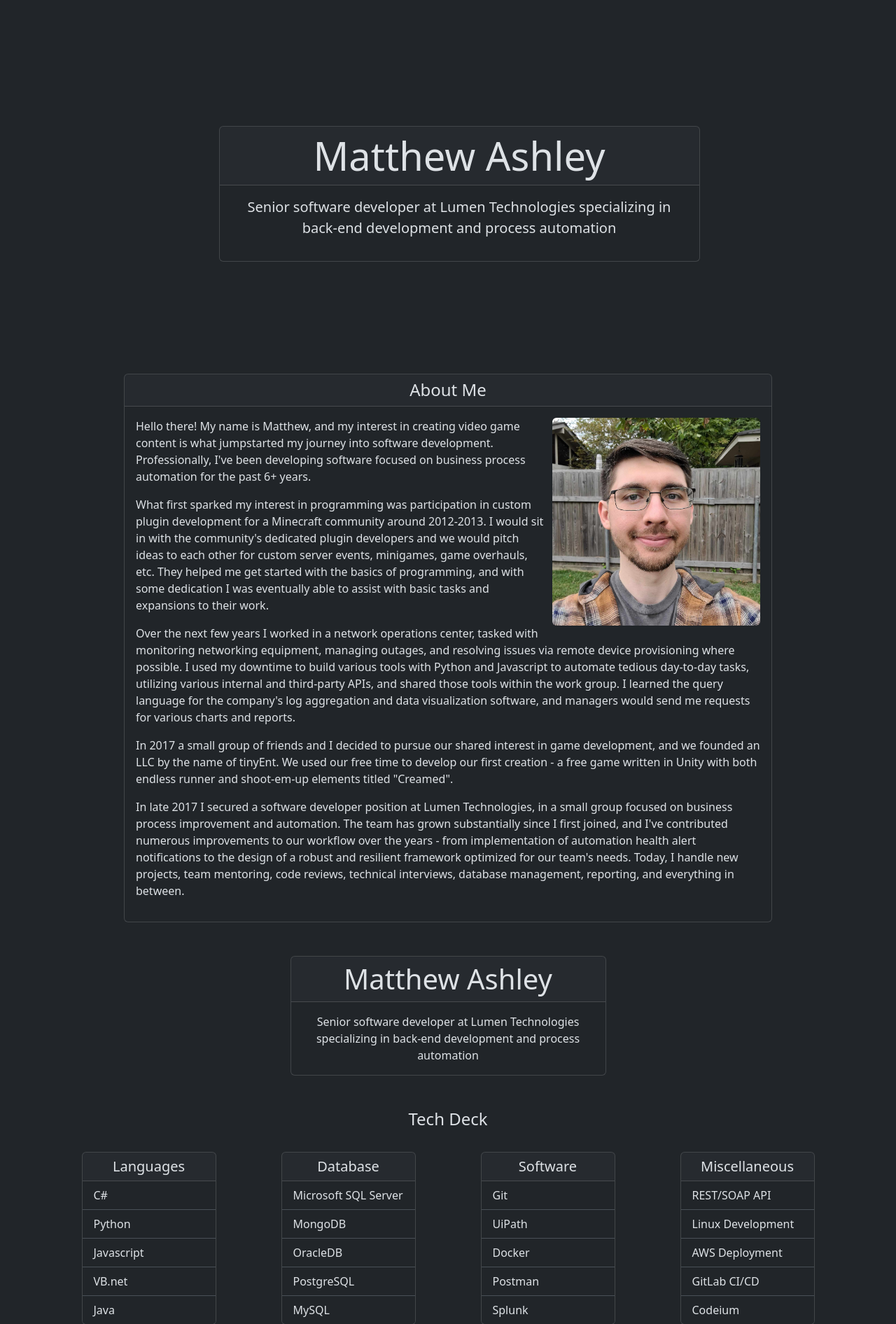
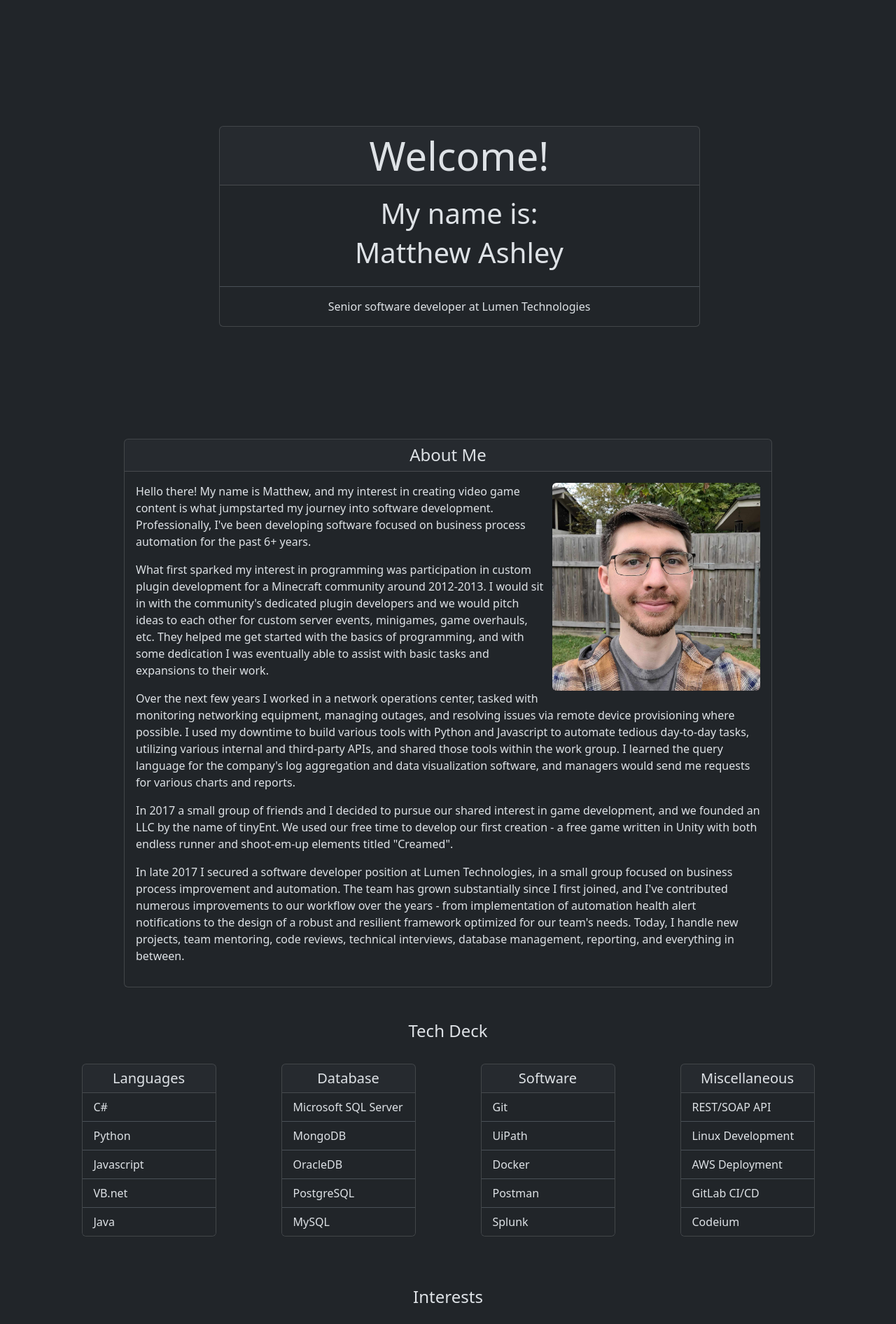
Before and after one commit to borkmaster12/borkfolio, a FastAPI app: page / in a window 1280 px wide. Shown: the part 133-2025 px from the top of the page at 70% size. Run offline with FastAPI, Linux system fonts and the light colour scheme.

Commit message:
Clean up greeting

```diff
--- a/src/app/templates/index.html
+++ b/src/app/templates/index.html
@@ -54,51 +54,10 @@
       </div>
     </nav>
 
-    <!-- <nav
-      class="navbar navbar-right navbar-expand-md fixed-top bg-dark border-bottom"
-      aria-label="Borkfolio navigation header"
-    >
-      <div class="container-fluid">
-        <button
-          class="navbar-toggler collapsed justify-content-center"
-          type="button"
-          data-bs-toggle="collapse"
-          data-bs-target="#navbarCollapse"
-          aria-controls="navbarCollapse"
-          aria-expanded="false"
-          aria-label="Toggle navigation"
-        >
-          <span class="navbar-toggler-icon"></span>
-        </button>
-
-        <div
-          class="navbar-collapse collapse justify-content-center"
-          id="navbarCollapse"
-        >
-          <ul class="navbar-nav ms-3 mb-2 mb-md-0">
-            <li class="nav-item">
-              <a class="nav-link" aria-current="page" href="/"> Home </a>
-            </li>
-
-            <li class="nav-item">
-              <a class="nav-link" aria-current="page" href="/about">
-                Site Info
-              </a>
-            </li>
-            <li class="nav-item">
-              <a class="nav-link" aria-current="page" href="/docs">
-                API Docs
-              </a>
-            </li>
-          </ul>
-        </div>
-      </div>
-    </nav> -->
-
     <main role="main">
       <div class="container">
-        <div class="mt-md-3 mt-lg-4 mt-xxl-5 pt-3 pt-lg-4 pt-xxl-4"></div>
-        <div class="mt-md-3 mt-lg-4 mt-xxl-5 pt-3 pt-lg-4 pt-xxl-4"></div>
+        <div class="mt-md-3 mt-lg-4 mt-xxl-3 pt-3 pt-lg-4 pt-xxl-4"></div>
+        <div class="mt-md-3 mt-lg-4 mt-xxl-3 pt-3 pt-lg-4 pt-xxl-4"></div>
 
         <div class="row">
           <div
@@ -106,10 +65,13 @@
           >
             <div class="col-sm-9 p-lg-5 mx-auto mt-5">
               <div class="card">
-                <h1 class="card-header display-4 fw-normal">Matthew Ashley</h1>
-                <p class="card-body lead fw-normal">
-                  Senior software developer at Lumen Technologies specializing
-                  in back-end development and process automation
+                <h1 class="card-header display-4 fw-normal">Welcome!</h1>
+                <div class="card-body border-bottom">
+                  <h1>My name is:</h1>
+                  <h1>Matthew Ashley</h1>
+                </div>
+                <p class="card-body" style="margin-bottom: 0">
+                  Senior software developer at Lumen Technologies
                 </p>
               </div>
             </div>
@@ -184,19 +146,6 @@
                   code reviews, technical interviews, database management,
                   reporting, and everything in between.
                 </p>
-              </div>
-            </div>
-          </div>
-        </div>
-
-        <div class="row justify-content-center mt-5">
-          <div class="col col-sm-8 col-md-6 col-lg-5">
-            <div class="card align-middle mx-auto">
-              <h1 class="card-header text-center">Matthew Ashley</h1>
-
-              <div class="card-body text-center">
-                Senior software developer at Lumen Technologies specializing in
-                back-end development and process automation
               </div>
             </div>
           </div>
```
